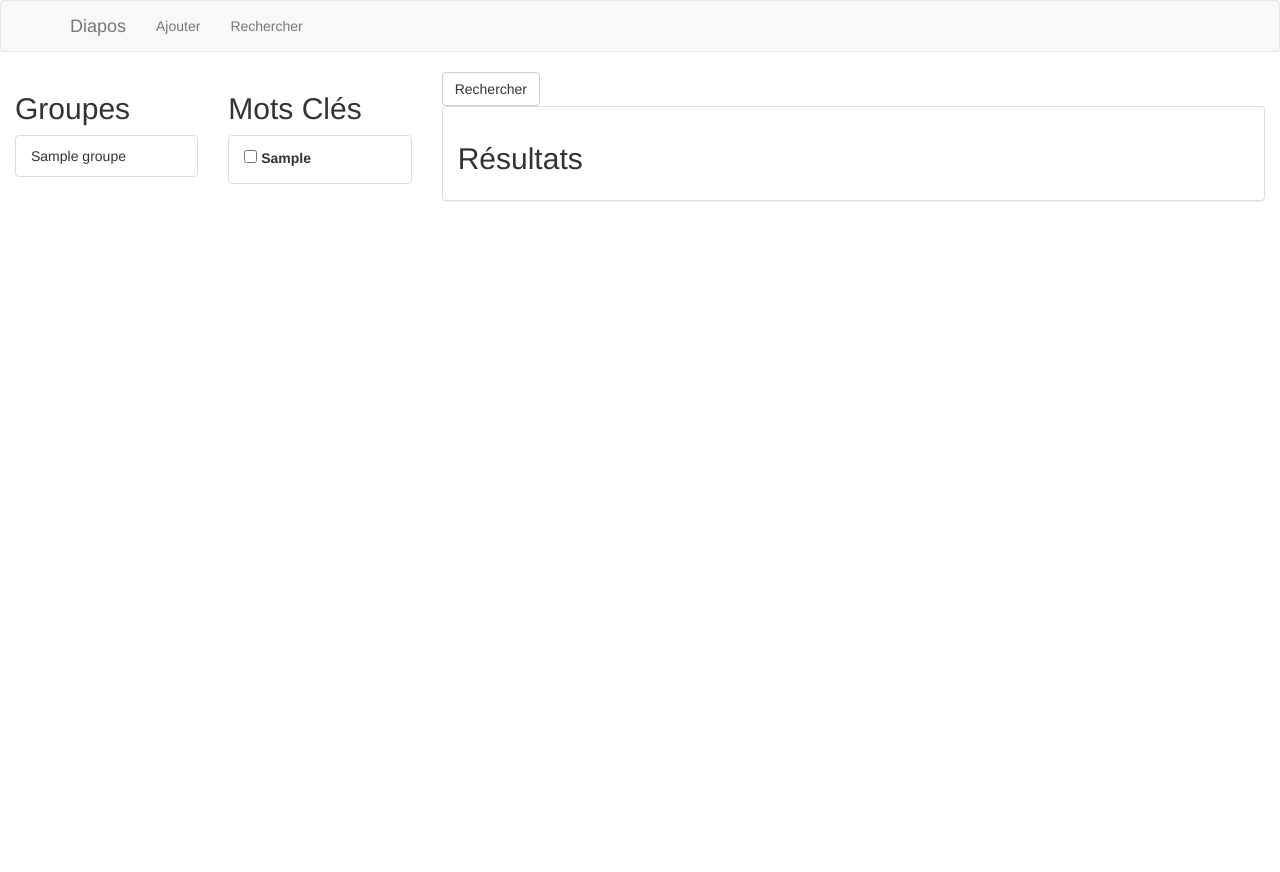
After one commit to Amoki/photo-slide-organizer, a Django app: page /search/ in a window 1280 px wide. The commit adds this page. Run offline with Django 3.2, Linux system fonts and the light colour scheme; tables that the repository leaves empty hold one stand-in row (values such as "Sample post"); some libraries are stand-ins or nearby versions.

Commit message:
add search page

```diff
--- a/photo/urls.py
+++ b/photo/urls.py
@@ -1,5 +1,5 @@
 from django.conf.urls import url
-from photo.views import home
+from photo.views import home, search
 
 urlpatterns = [
     url(r'^$', home),
@@ -7,4 +7,5 @@ urlpatterns = [
     url(r'mot/', home),
     url(r'diapo/', home),
     url(r'groupe/', home),
+    url(r'search/', search),
 ]
--- a/photo/views.py
+++ b/photo/views.py
@@ -55,7 +55,6 @@ def home(request):
         elif request.path == '/groupe/':
             groupe_form = handle_groupe(request)
 
-    # GET
     groupes = Groupe.objects.all()
     mots_cles = {}
     for groupe in groupes:
@@ -70,3 +69,21 @@ def home(request):
         'groupe_form': groupe_form,
     }
     return render(request, 'index.html', data)
+
+
+def search(request):
+    results = []
+    if request.method == 'POST':
+        print(request.POST)
+
+    groupes = Groupe.objects.all()
+    mots_cles = {}
+    for groupe in groupes:
+        mots_cles[groupe.nom] = MotCle.objects.filter(groupe=groupe)
+
+    data = {
+        'results': results,
+        'mots_cles': mots_cles,
+        'groupes': groupes,
+    }
+    return render(request, 'search.html', data)
--- a/static/js/script.js
+++ b/static/js/script.js
@@ -32,14 +32,14 @@ $(document).ready(function() {
 
   $('select#id_description option').removeAttr("selected");
 
-  $('#add-photo').submit(function() {
+  $('#tags-form').submit(function() {
     $('#tag :checked').each(function() {
       $('<input />')
         .attr('id', 'id_description')
         .attr('name', 'description')
         .attr('value', $(this).val())
         .hide()
-        .appendTo('#add-photo');
+        .appendTo('#tags-form');
     });
     return true;
   });
--- a/templates/base.html
+++ b/templates/base.html
@@ -2,7 +2,7 @@
 <!DOCTYPE html>
 <html>
     <head>
-        <title>JEUDIZZA</title>
+        <title>Diapos</title>
         <meta http-equiv="Content-Type" content="text/html; charset=UTF-8" />
         <meta http-equiv="content-language" content="fr" />
         <meta name="viewport" content="width=device-width, initial-scale=1, maximum-scale=1" />
@@ -27,9 +27,32 @@
 
     </head>
     <body>
-        <div class="container-fluid">
-            {% block content %}
-            {% endblock content %}
-        </div>
+      <nav class="navbar navbar-default">
+        <div class="container">
+          <!-- Brand and toggle get grouped for better mobile display -->
+          <div class="navbar-header">
+            <button type="button" class="navbar-toggle collapsed" data-toggle="collapse" data-target="#bs-example-navbar-collapse-1">
+              <span class="sr-only">Toggle navigation</span>
+              <span class="icon-bar"></span>
+              <span class="icon-bar"></span>
+              <span class="icon-bar"></span>
+            </button>
+            <a class="navbar-brand" href="/">Diapos</a>
+          </div>
+
+          <!-- Collect the nav links, forms, and other content for toggling -->
+          <div class="collapse navbar-collapse" id="bs-example-navbar-collapse-1">
+            <ul class="nav navbar-nav">
+              <li><a href="/" title="Ajouter">Ajouter</a></li>
+              <li><a href="/search" title="Rechercher">Rechercher</a></li>
+            </ul>
+
+          </div><!-- /.navbar-collapse -->
+        </div><!-- /.container-fluid -->
+      </nav>
+      <div class="container-fluid">
+          {% block content %}
+          {% endblock content %}
+      </div>
     </body>
 </html>
--- a/templates/index.html
+++ b/templates/index.html
@@ -86,15 +86,12 @@
       </div>
     </div>
 
-
-
-
     <div class="row">
       <div class="col-md-12">
         <div class="panel panel-default">
           <div class="panel-body">
           <h2>Ajouter une photo</h2>
-            <form action="/diapo/" method="post" id="add-photo">
+            <form action="/diapo/" method="post" id="tags-form">
               {% csrf_token %}
               {{ diapo_form.non_field_errors.as_ul }}
               {% for field in diapo_form.visible_fields %}
--- /dev/null
+++ b/templates/search.html
@@ -0,0 +1,57 @@
+{% extends "base.html" %}
+{% load static %}
+{% load get_item %}
+{% block content %}
+
+<div class="row" id="main">
+  <div class="col-md-2" id="groupes">
+    <h2>Groupes</h2>
+    <ul class="list-group" id="groupes-list">
+    {% for groupe in groupes %}
+      <li class="list-group-item" id="tag">{{groupe}}</li>
+    {% endfor %}
+    </ul>
+  </div>
+
+  <div class="col-md-2" id="mots">
+  <h2>Mots Clés</h2>
+  {% for groupe in groupes %}
+    <form class="tags-groups" id="tags-{{ groupe }}">
+      <ul class="list-group" id="tags-list">
+      {% for mot in mots_cles|get_item:groupe.nom %}
+        <li class="list-group-item" id="tag">
+          <input type="checkbox" id="checkbox_{{ mot }}" value="{{ mot.id }}">
+          <label for="checkbox_{{ mot }}">{{ mot }}</label>
+        </li>
+      {% endfor %}
+      </ul>
+    </form>
+  {% endfor %}
+  </div>
+
+
+  <div class="col-md-8">
+    <div class="row">
+      <div class="col-md-12">
+        <form action="/search/" method="post" id="tags-form">
+          {% csrf_token %}
+          <input type="submit" class="btn btn-default" value="Rechercher" />
+        </form>
+      </div>
+      <div class="col-md-12">
+        <div class="panel panel-default">
+          <div class="panel-body">
+          <h2>Résultats</h2>
+            <ul>
+            {% for result in results %}
+              <li>{{ result }}</li>
+            {% endfor %}
+            </ul>
+          </div>
+        </div>
+      </div>
+    </div>
+
+  </div>
+</div>
+{% endblock content %}
```
